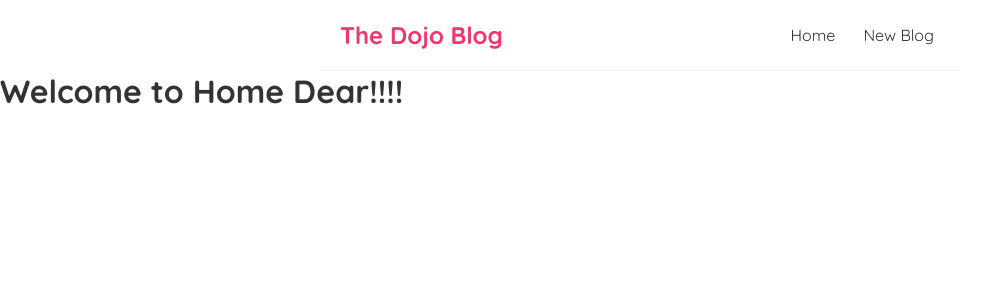
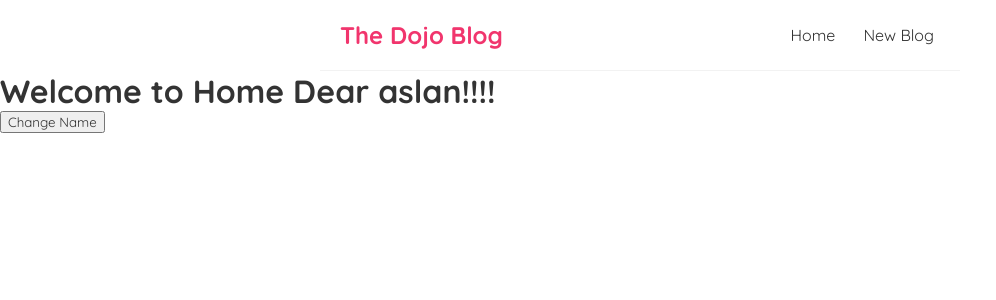
Before and after one commit to AslanZ-5/react-dojo-blog, a React (Create React App) app in the folder dojo-blog/: page / in a window 1280 px wide. Shown: the top 300 px of the page, without its empty margins (0-996 px from the left). Built offline with nearby package versions, Linux system fonts and the light colour scheme.

Commit message:
state hook in ract

```diff
--- a/dojo-blog/src/Home.js
+++ b/dojo-blog/src/Home.js
@@ -1,7 +1,18 @@
+import { useState } from 'react';
+
 const Home = () => {
+    const [name,setName] = useState('aslan')
+    const changeName = () => {
+        if (name === 'aslan'){
+            setName('isa')
+        }else{
+            setName('aslan')
+        }
+    }
     return (
         <div className="home">
-            <h1>Welcome to Home Dear!!!!</h1>
+            <h1>Welcome to Home Dear {name}!!!!</h1>
+            <button onClick={changeName}>Change Name</button>
         </div>
      );
 }
```
